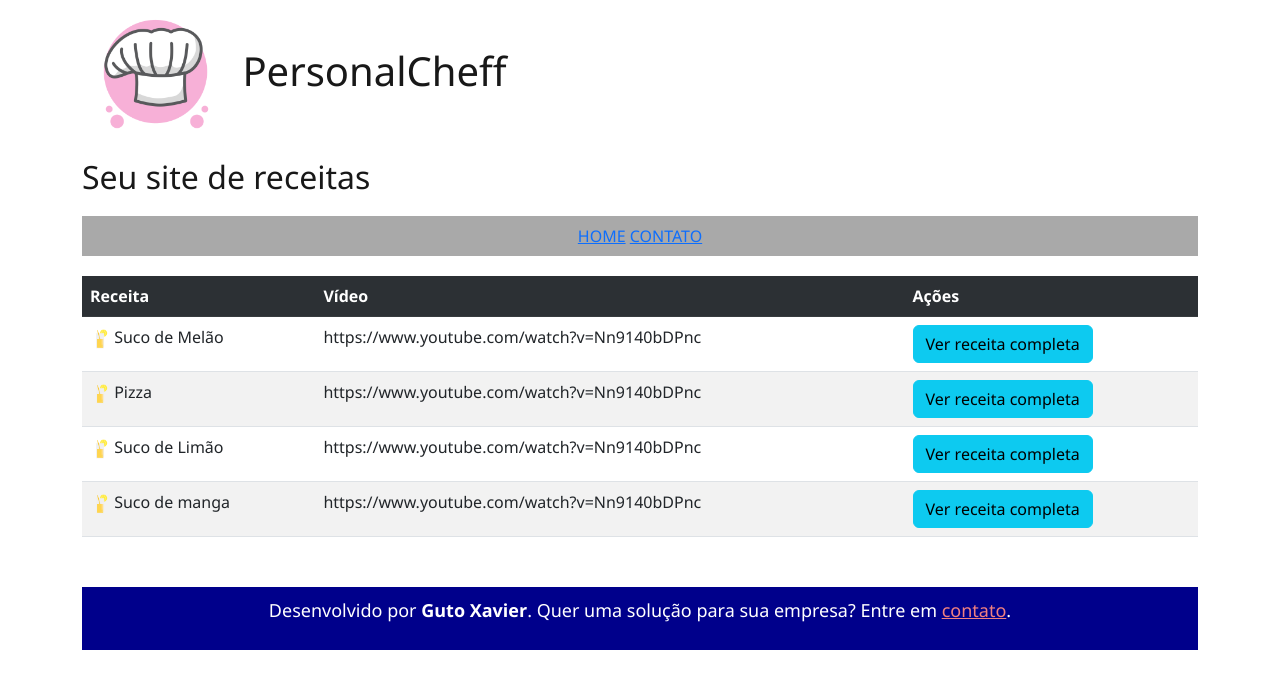
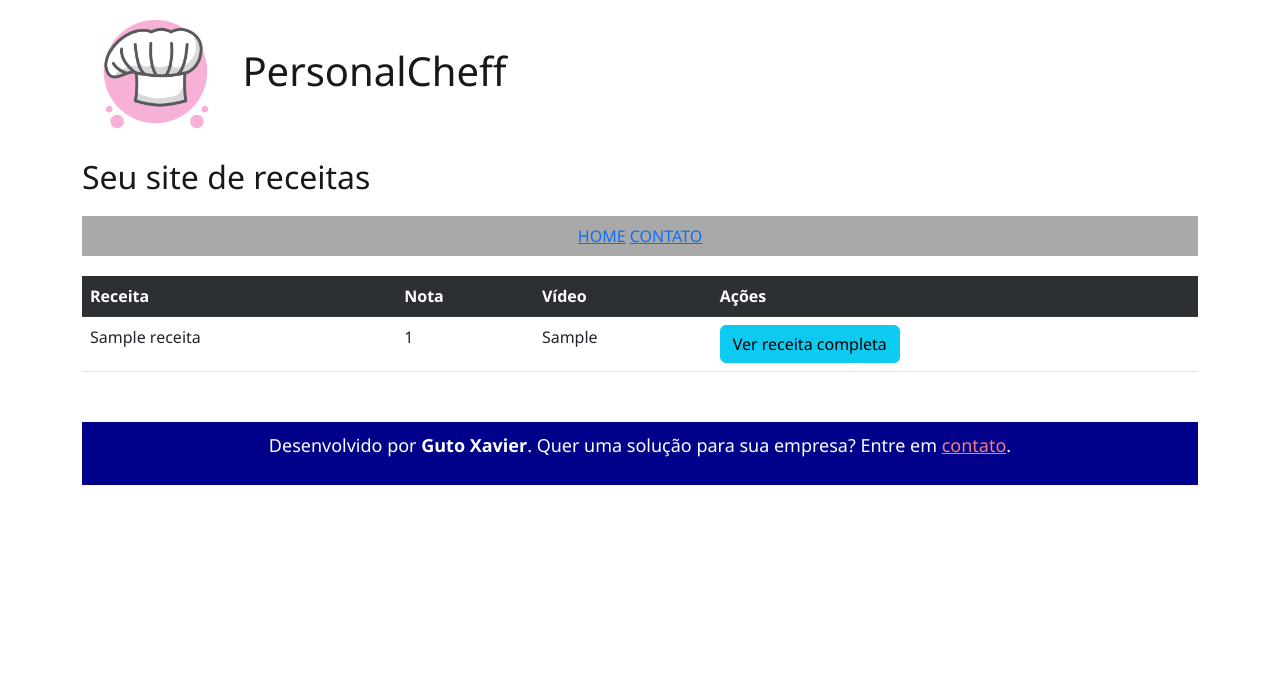
Before and after one commit to gutoffline/PersonalCheff, a Django app: page / in a window 1280 px wide. Shown: the top 689 px of the page. Run offline with Django 3.2, Linux system fonts and the light colour scheme; tables that the repository leaves empty hold one stand-in row (values such as "Sample post").

Commit message:
listagem das receitas do banco de dados

```diff
--- a/PersonalCheffProj/receitas/templates/index.html
+++ b/PersonalCheffProj/receitas/templates/index.html
@@ -6,16 +6,17 @@
     <table class="table table-striped table-hover">
         <tr class="table-dark">
             <th>Receita</th>
+            <th>Nota</th>
             <th>Vídeo</th>
             <th>Ações</th>
         </tr>
-        {% for chave, uma_receita in lista_receitas.items %}
+        {% for receita in lista_receitas %}
             <tr>
                 <td>
-                    <img src="{% static 'suco.png' %}" class="icone-suco">
-                    {{uma_receita}}
+                    {{receita.nome_receita}}
                 </td>
-                <td>https://www.youtube.com/watch?v=Nn9140bDPnc</td>
+                <td>{{receita.nota}}</td>
+                <td>{{receita.video}}</td>
                 <td><a href="{% url 'sucodelaranja' %}" class="btn btn-info">Ver receita completa</a></td>
             </tr>
         {% endfor %}
--- a/PersonalCheffProj/receitas/views.py
+++ b/PersonalCheffProj/receitas/views.py
@@ -1,12 +1,8 @@
 from django.shortcuts import render
+from .models import Receitas
 
 def index(request):
-    receitas = {
-        1:'Suco de Melão',
-        2:'Pizza',
-        3:'Suco de Limão',
-        4:'Suco de manga',
-    }
+    receitas = Receitas.objects.all()
 
     dados = {
         'lista_receitas' : receitas
```
